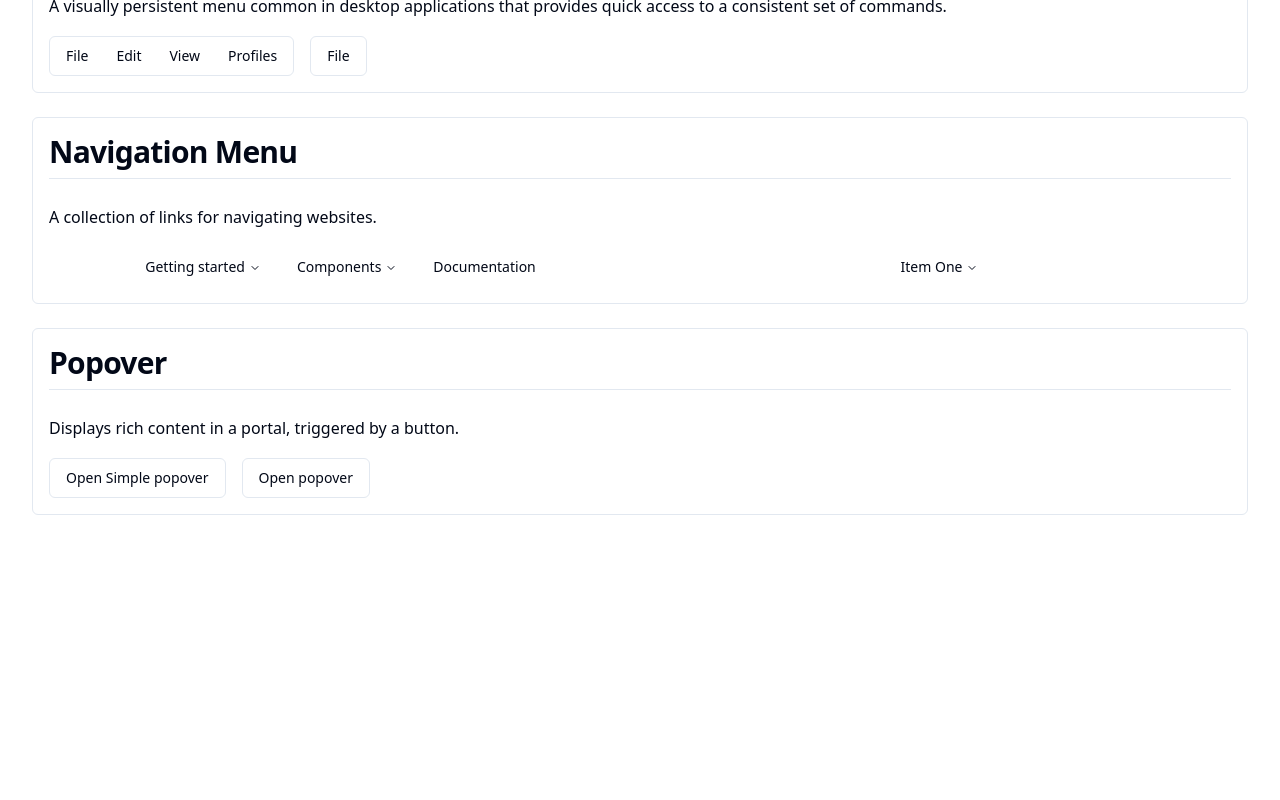
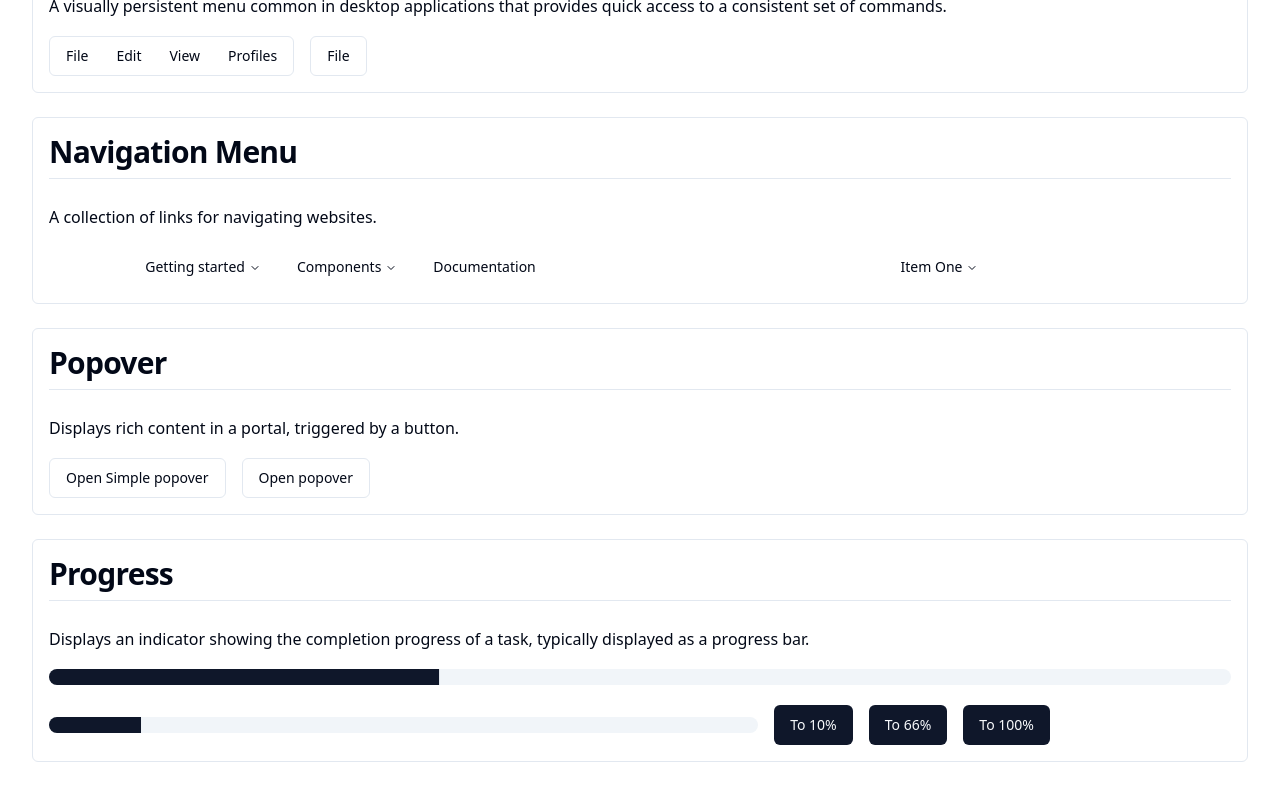
Before and after one commit to clifflee365/shadcn-ui-demo, a Next.js app: page / in a window 1280 px wide. Shown: the part 7506-8306 px from the top of the page. Before the commit the page ends 8061 px from the top, so only its background shows below. Built offline with nearby package versions, Linux system fonts and the light colour scheme.

Commit message:
feat: add Progress

```diff
--- a/app/page.tsx
+++ b/app/page.tsx
@@ -38,6 +38,7 @@ import { MenubarSimpleDemo } from "@/components/MenubarSimpleDemo"
 import { NavigationMenuDemo } from "@/components/NavigationMenuDemo"
 import { NavigationMenuSimpleDemo } from "@/components/NavigationMenuSimpleDemo"
 import { PopoverDemo, PopoverDemo2 } from "@/components/PopoverDemo"
+import { ProgressDemo, ProgressDemoAnimate } from "@/components/ProgressDemo"
 
 export default function IndexPage() {
   return (
@@ -209,8 +210,8 @@ export default function IndexPage() {
         desc="A visually persistent menu common in desktop applications that provides quick access to a consistent set of commands."
         contentClassName="flex gap-4"
       >
-          <MenubarDemo />
-          <MenubarSimpleDemo />
+        <MenubarDemo />
+        <MenubarSimpleDemo />
       </Box>
 
       <Box
@@ -230,7 +231,14 @@ export default function IndexPage() {
         <PopoverDemo2 />
       </Box>
 
-
+      <Box
+        title="Progress"
+        desc="Displays an indicator showing the completion progress of a task, typically displayed as a progress bar."
+        contentClassName="flex flex-col gap-5"
+      >
+        <ProgressDemo />
+        <ProgressDemoAnimate/>
+      </Box>
     </section>
   )
 }
--- /dev/null
+++ b/components/ProgressDemo.tsx
@@ -0,0 +1,33 @@
+"use client"
+
+import * as React from "react"
+
+import { Progress } from "@/components/ui/progress"
+
+import { Button } from "./ui/button"
+
+export function ProgressDemo() {
+  return <Progress value={33} />
+}
+
+export function ProgressDemoAnimate() {
+  const [progress, setProgress] = React.useState(13)
+
+  // React.useEffect(() => {
+  //   const timer = setTimeout(() => setProgress(66), 500)
+  //   return () => clearTimeout(timer)
+  // }, [])
+
+  // const handleChange = () => {
+
+  // }
+
+  return (
+    <div className="flex items-center gap-4">
+      <Progress value={progress} className="w-[60%]" />
+      <Button onClick={() => setProgress(10)}>To 10%</Button>
+      <Button onClick={() => setProgress(66)}>To 66%</Button>
+      <Button onClick={() => setProgress(100)}>To 100%</Button>
+    </div>
+  )
+}
--- /dev/null
+++ b/components/ui/progress.tsx
@@ -0,0 +1,26 @@
+import * as React from "react"
+import * as ProgressPrimitive from "@radix-ui/react-progress"
+
+import { cn } from "@/lib/utils"
+
+const Progress = React.forwardRef<
+  React.ElementRef<typeof ProgressPrimitive.Root>,
+  React.ComponentPropsWithoutRef<typeof ProgressPrimitive.Root>
+>(({ className, value, ...props }, ref) => (
+  <ProgressPrimitive.Root
+    ref={ref}
+    className={cn(
+      "relative h-4 w-full overflow-hidden rounded-full bg-secondary",
+      className
+    )}
+    {...props}
+  >
+    <ProgressPrimitive.Indicator
+      className="h-full w-full flex-1 bg-primary transition-all"
+      style={{ transform: `translateX(-${100 - (value || 0)}%)` }}
+    />
+  </ProgressPrimitive.Root>
+))
+Progress.displayName = ProgressPrimitive.Root.displayName
+
+export { Progress }
--- a/package.json
+++ b/package.json
@@ -28,6 +28,7 @@
     "@radix-ui/react-menubar": "^1.0.2",
     "@radix-ui/react-navigation-menu": "^1.1.2",
     "@radix-ui/react-popover": "^1.0.5",
+    "@radix-ui/react-progress": "^1.0.3",
     "@radix-ui/react-select": "^1.2.1",
     "@radix-ui/react-separator": "^1.0.2",
     "@radix-ui/react-switch": "^1.0.2",
```
Also changed, not shown: 1 other file (tests, documents, lock files or other folders).
